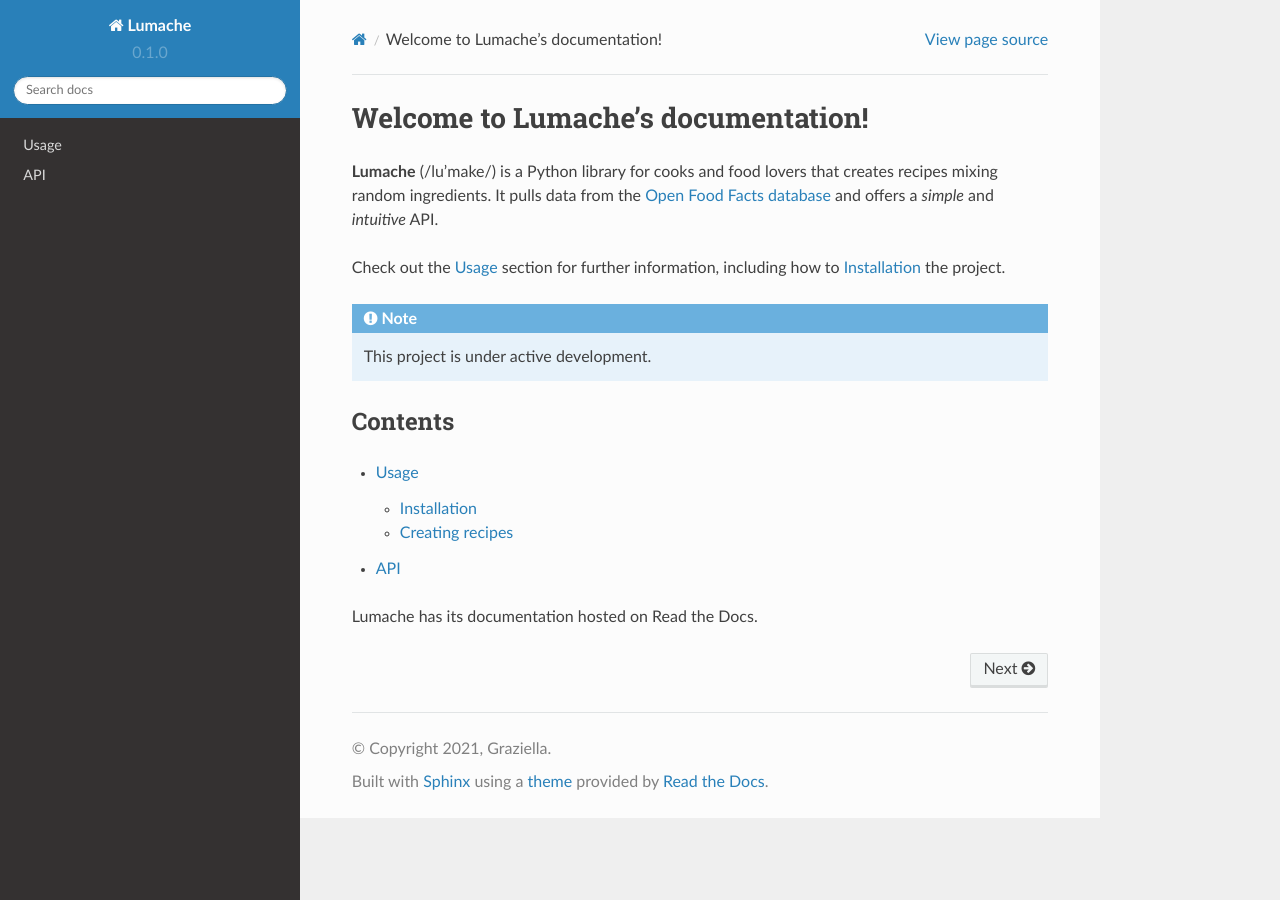
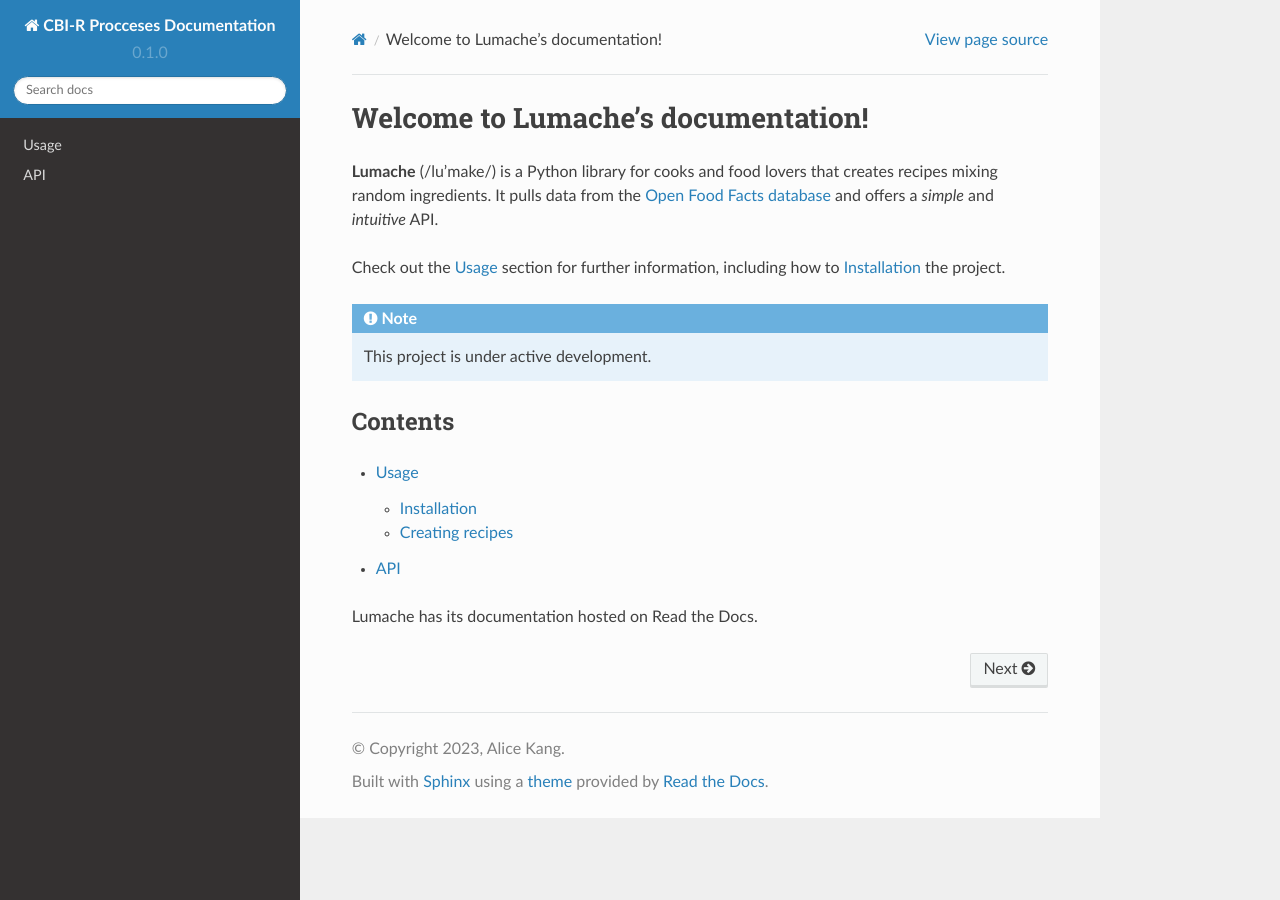
Before and after one commit to CBI-R/cbi-processes, a Sphinx documentation site: the page built from docs/source/index.rst, in a window 1280 px wide. Built offline with Sphinx 7.4.7 and the Read the Docs theme 2.0.0, drawn with Linux system fonts in a browser that asks for light colours.

Commit message:
setup as docs from template

```diff
--- a/docs/source/conf.py
+++ b/docs/source/conf.py
@@ -2,9 +2,9 @@
 
 # -- Project information
 
-project = 'Lumache'
-copyright = '2021, Graziella'
-author = 'Graziella'
+project = 'CBI-R Procceses Documentation'
+copyright = '2023, Alice Kang'
+author = 'Alice Kang'
 
 release = '0.1'
 version = '0.1.0'
```
